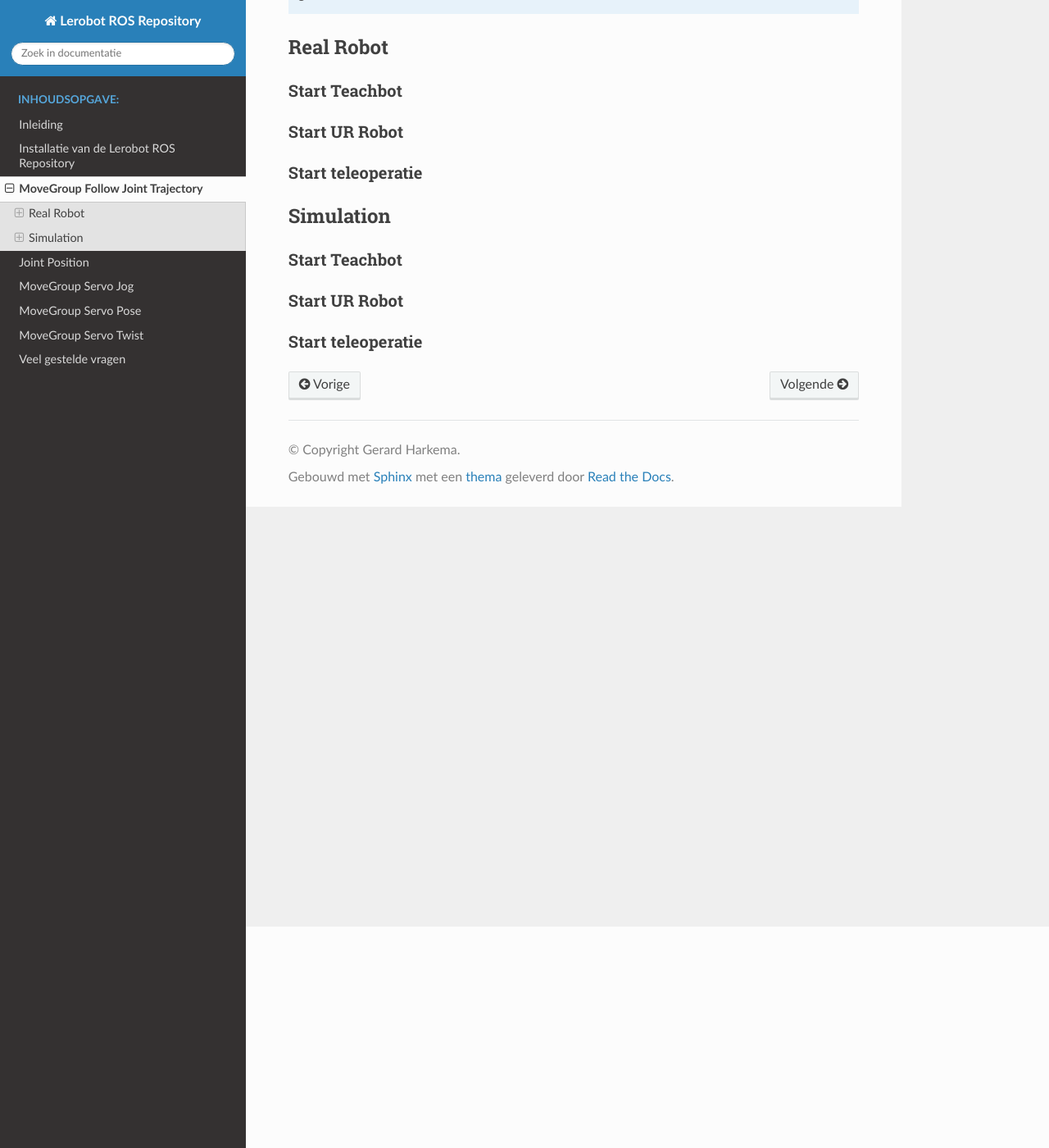
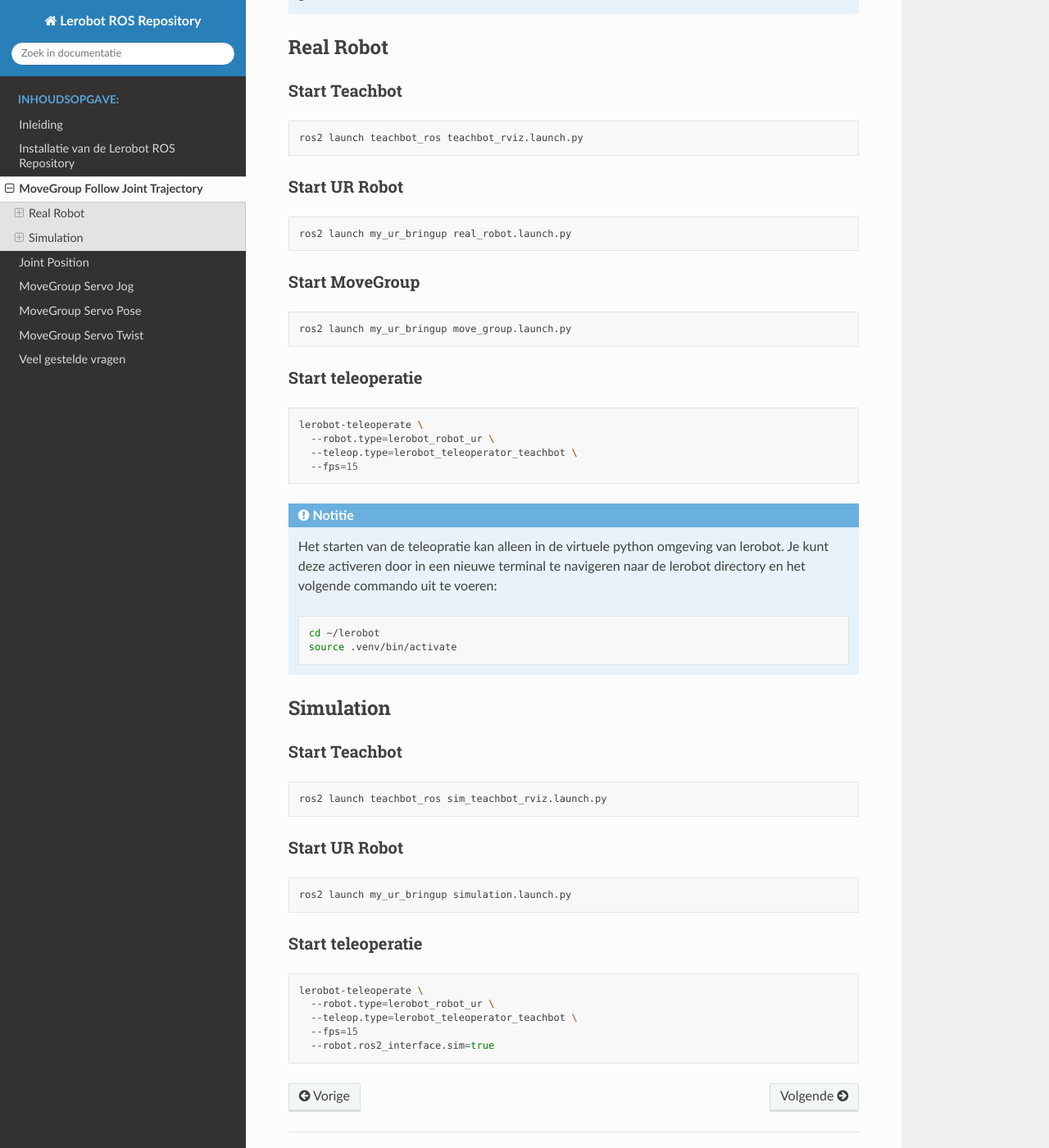
Before and after one commit to AvansMechatronica/my_lerobot_ros, a Sphinx documentation site: the page built from documentation/documentation/movegroup_follow_joint_trajectory.md, in a window 1280 px wide and 1400 px high, scrolled down 270 px. Shown: the whole window at 82% size. Built offline with Sphinx 7.4.7 and the Read the Docs theme 3.1.0, drawn with Linux system fonts in a browser that asks for light colours.

Commit message:
added documentation

````diff
--- a/documentation/documentation/movegroup_follow_joint_trajectory.md
+++ b/documentation/documentation/movegroup_follow_joint_trajectory.md
@@ -6,14 +6,49 @@
 
 ## Real Robot
 ### Start Teachbot
+```bash
+ros2 launch teachbot_ros teachbot_rviz.launch.py
+```
+### Start UR Robot
+```bash
+ros2 launch my_ur_bringup real_robot.launch.py
+```
+### Start MoveGroup
+```bash
+ros2 launch my_ur_bringup move_group.launch.py
+```
+### Start teleoperatie
+```bash
+lerobot-teleoperate \
+  --robot.type=lerobot_robot_ur \
+  --teleop.type=lerobot_teleoperator_teachbot \
+  --fps=15
+```
+:::{note}
+Het starten van de teleopratie kan alleen in de virtuele python omgeving van lerobot. Je kunt deze activeren door in een nieuwe terminal te navigeren naar de lerobot directory en het volgende commando uit te voeren:
+```bash
+cd ~/lerobot
+source .venv/bin/activate
+```
 
-### Start UR Robot
-
-### Start teleoperatie
+:::
 
 ## Simulation
 ### Start Teachbot
+```bash
+ros2 launch teachbot_ros sim_teachbot_rviz.launch.py
+```
 
 ### Start UR Robot
+```bash
+ros2 launch my_ur_bringup simulation.launch.py
+```
 
 ### Start teleoperatie
+```bash
+lerobot-teleoperate \
+  --robot.type=lerobot_robot_ur \
+  --teleop.type=lerobot_teleoperator_teachbot \
+  --fps=15
+  --robot.ros2_interface.sim=true
+```
````
